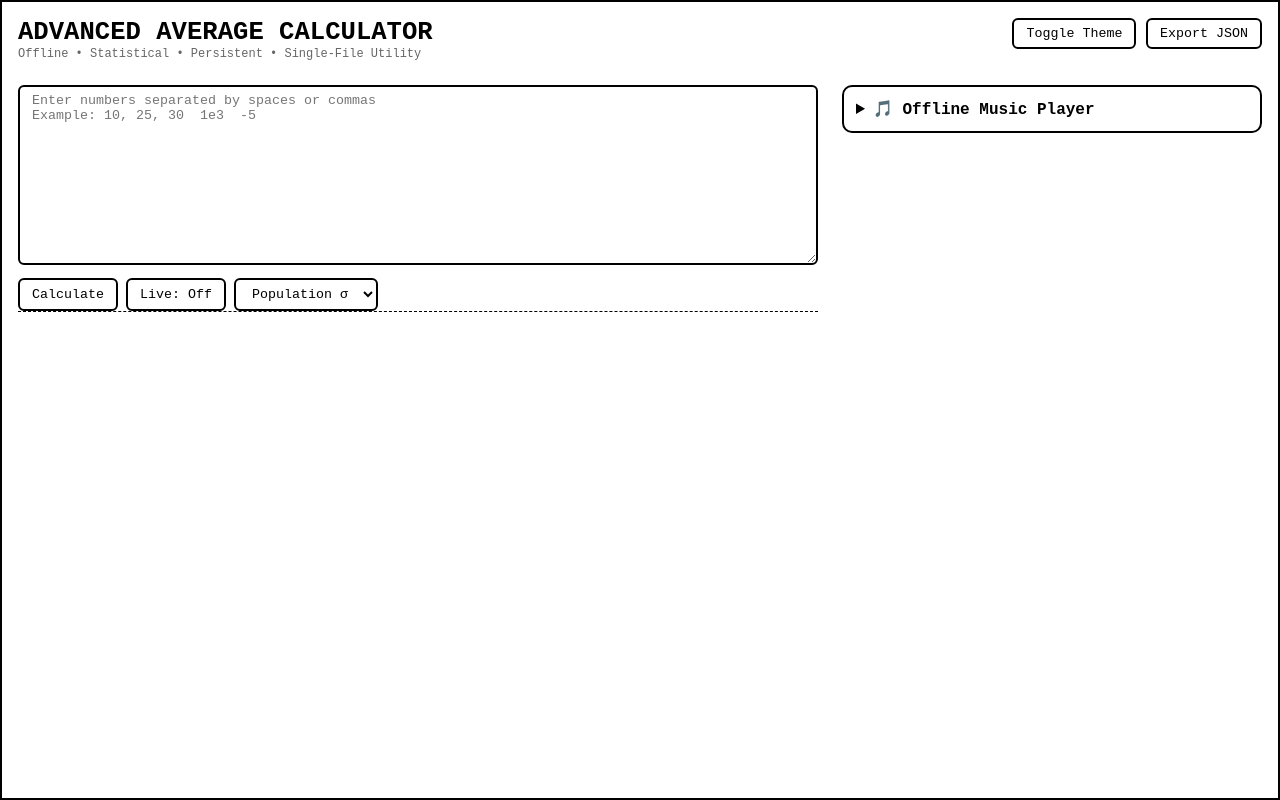
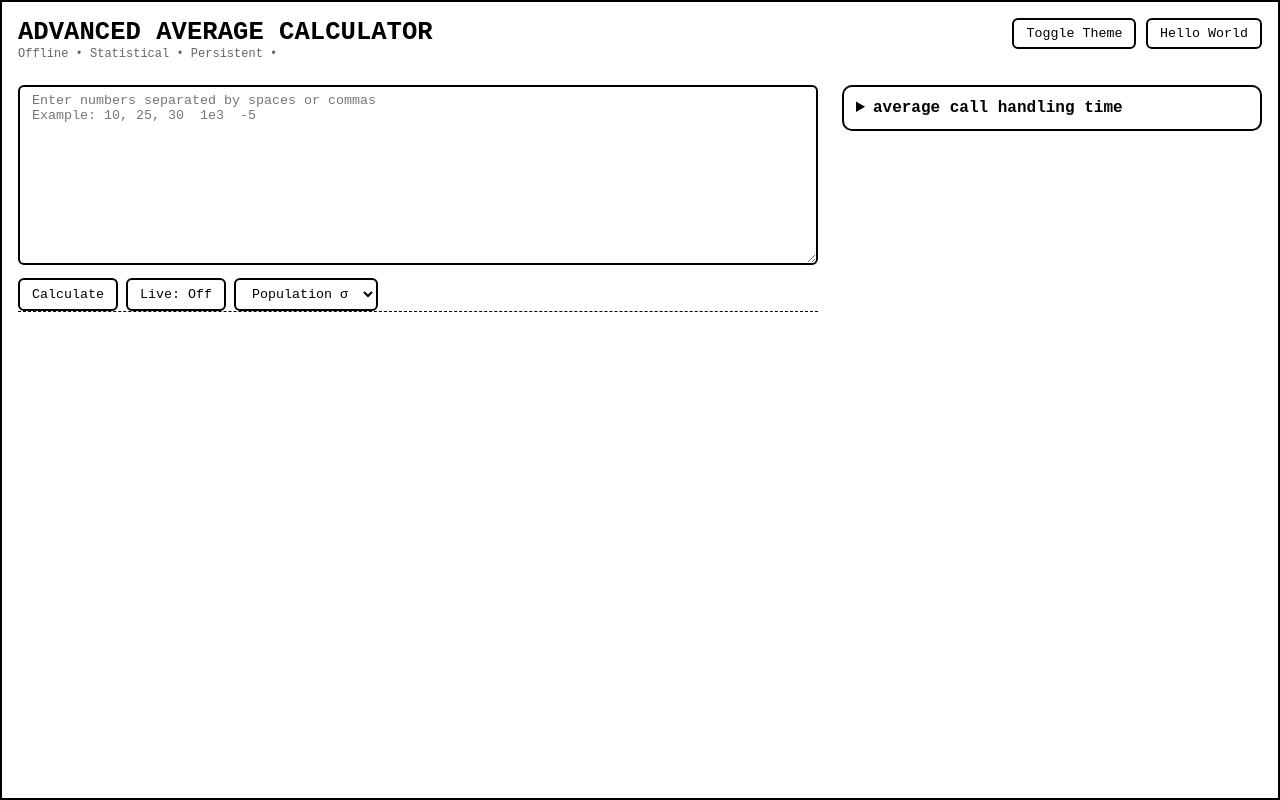
Before and after one commit to Edenempire/average-calculator, a plain HTML site: page index.html in a window 1280 px wide. Drawn offline with Linux system fonts and the light colour scheme.

Commit message:
Update index.html

```diff
--- a/index.html
+++ b/index.html
@@ -4,7 +4,7 @@
 <meta charset="utf-8">
 <meta name="viewport" content="width=device-width, initial-scale=1">
 
-<title>Advanced Statistical Calculator • Offline Suite</title>
+<title>Advanced Statistical Calculator</title>
 
 <style>
 :root{
@@ -62,11 +62,11 @@ textarea{width:100%;min-height:180px;resize:vertical}
 <header>
   <div>
     <h1>ADVANCED AVERAGE CALCULATOR</h1>
-    <div class="subtitle">Offline • Statistical • Persistent • Single-File Utility</div>
+    <div class="subtitle">Offline • Statistical • Persistent •</div>
   </div>
   <div>
     <button id="themeToggle">Toggle Theme</button>
-    <button id="exportJSON">Export JSON</button>
+    <button id="exportJSON">Hello World</button>
   </div>
 </header>
 
@@ -91,7 +91,7 @@ Example: 10, 25, 30  1e3  -5"></textarea>
 
 <aside>
 <details class="player">
-<summary>🎵 Offline Music Player</summary>
+<summary>average call handling time</summary>
 <div class="player-content">
 
 <div style="display:flex;gap:6px;flex-wrap:wrap">
```
